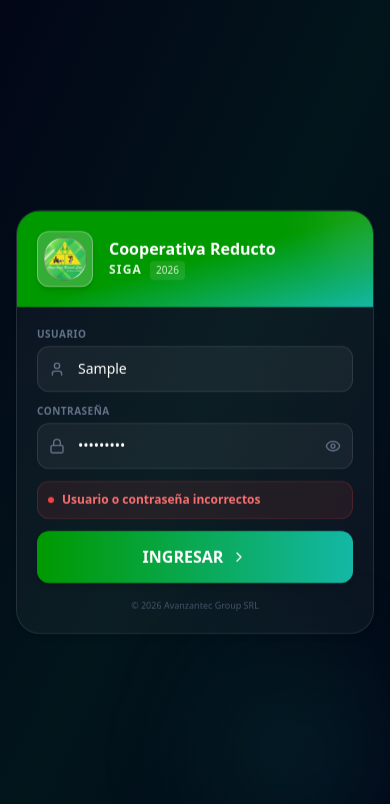
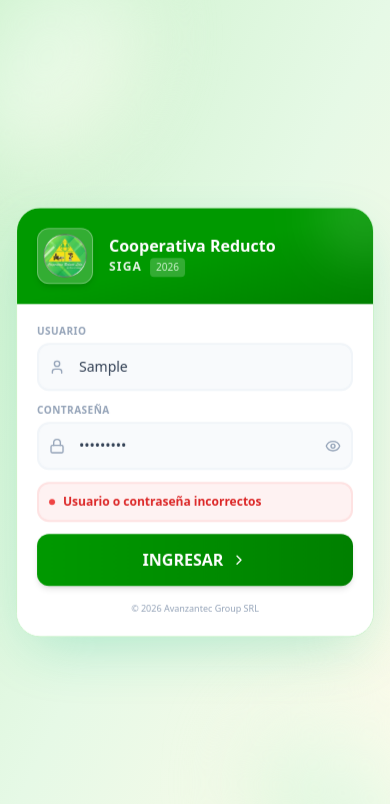
Before and after one commit to minercompany/SIGA, a Next.js app in the folder frontend/: page /login in a window 390 px wide. Both pictures are taken after typing "Sample", "Sample123" into the empty fields and a click on the button "INGRESAR". Shown: the top 804 px of the page. Built offline with nearby package versions, Linux system fonts and the light colour scheme; no server answers.

Commit message:
fix: improved search tooltip with better contrast and responsive DeadlineNotification for mobile, light background login for cooperativa

```diff
--- a/frontend/src/app/(auth)/login/page.tsx
+++ b/frontend/src/app/(auth)/login/page.tsx
@@ -149,24 +149,23 @@
     return (
         <>
             {/* ============================================================ */}
-            {/* VERSIÓN MÓVIL - DISEÑO COMPACTO PREMIUM (Solo visible en móvil) */}
+            {/* VERSIÓN MÓVIL - DISEÑO COMPACTO CON FONDO CLARO (Solo visible en móvil) */}
             {/* ============================================================ */}
-            <div className="md:hidden relative flex min-h-[100dvh] items-center justify-center overflow-hidden bg-slate-950 p-4">
-                {/* Gradient Background */}
-                <div className="absolute inset-0 bg-gradient-to-br from-slate-950 via-emerald-950/40 to-slate-950" />
-
-                {/* Glowing Orbs - Más pequeños */}
-                <div className="absolute top-0 left-0 w-[200px] h-[200px] bg-emerald-500/15 rounded-full blur-[60px]" />
-                <div className="absolute bottom-0 right-0 w-[180px] h-[180px] bg-teal-500/10 rounded-full blur-[60px]" />
+            <div className="md:hidden relative flex min-h-[100dvh] items-center justify-center overflow-hidden bg-gradient-to-br from-emerald-100 via-emerald-50 to-amber-50 p-4">
+                {/* Formas decorativas de fondo */}
+                <div className="absolute inset-0 overflow-hidden" aria-hidden="true">
+                    <div className="absolute -left-10 -top-10 h-[200px] w-[180px] rounded-[40%_60%_70%_30%/60%_30%_70%_40%] bg-gradient-to-br from-emerald-400/25 via-emerald-300/20 to-emerald-200/25 blur-2xl" />
+                    <div className="absolute -right-10 -bottom-10 h-[180px] w-[180px] rounded-[60%_40%_30%_70%/40%_70%_30%_60%] bg-gradient-to-tr from-emerald-400/25 via-emerald-300/20 to-green-400/25 blur-2xl" />
+                </div>
 
                 {/* Main Container */}
                 <main className="relative z-10 w-full max-w-sm animate-fade-in">
 
-                    {/* Compact Glass Card */}
-                    <div className="overflow-hidden rounded-3xl bg-white/[0.04] backdrop-blur-xl border border-white/10 shadow-2xl">
+                    {/* Card con sombras elegantes */}
+                    <div className="overflow-hidden rounded-3xl bg-white shadow-[0_20px_60px_-15px_rgba(16,185,129,0.3)] border border-emerald-100">
 
-                        {/* Header Compacto */}
-                        <div className="relative bg-gradient-to-br from-emerald-500 via-emerald-500 to-teal-500 px-5 py-5">
+                        {/* Header Verde */}
+                        <div className="relative bg-gradient-to-br from-emerald-500 via-emerald-500 to-emerald-600 px-5 py-5">
                             <div className="absolute -top-10 -right-10 w-24 h-24 bg-white/10 rounded-full blur-xl" />
 
                             <div className="relative z-10 flex items-center gap-4">
@@ -188,21 +187,21 @@
                                     </h1>
                                     <div className="flex items-center gap-2 mt-0.5">
                                         <span className="text-xs font-black text-white/90 tracking-widest">SIGA</span>
-                                        <span className="text-[10px] text-emerald-100 bg-white/10 px-1.5 py-0.5 rounded">2026</span>
+                                        <span className="text-[10px] text-emerald-100 bg-white/20 px-1.5 py-0.5 rounded">2026</span>
                                     </div>
                                 </div>
                             </div>
                         </div>
 
-                        {/* Form Section Compacto */}
-                        <div className="p-5">
+                        {/* Form Section Compacto con fondo claro */}
+                        <div className="p-5 bg-white">
                             <form onSubmit={handleLogin} className="space-y-3">
                                 {/* Username */}
                                 <div>
-                                    <label className="text-[10px] font-bold text-slate-500 uppercase tracking-wider mb-1 block">Usuario</label>
-                                    <div className={`relative rounded-lg transition-all ${focusedField === 'username' ? 'ring-2 ring-emerald-500/40' : ''}`}>
+                                    <label className="text-[10px] font-bold text-slate-400 uppercase tracking-wider mb-1 block">Usuario</label>
+                                    <div className={`relative rounded-xl transition-all ${focusedField === 'username' ? 'ring-2 ring-emerald-400' : ''}`}>
                                         <div className="absolute left-3 top-1/2 -translate-y-1/2">
-                                            <User className={`h-4 w-4 ${focusedField === 'username' ? 'text-emerald-400' : 'text-slate-500'}`} />
+                                            <User className={`h-4 w-4 ${focusedField === 'username' ? 'text-emerald-500' : 'text-slate-400'}`} />
                                         </div>
                                         <input
                                             type="text"
@@ -212,7 +211,7 @@
                                             onChange={(e) => setUsername(e.target.value)}
                                             onFocus={() => setFocusedField('username')}
                                             onBlur={() => setFocusedField(null)}
-                                            className="w-full rounded-lg border border-white/10 bg-white/5 py-3 pl-10 pr-3 text-white text-sm outline-none focus:border-emerald-500/50 focus:bg-white/[0.08] transition-all placeholder:text-slate-600"
+                                            className="w-full rounded-xl border-2 border-slate-100 bg-slate-50 py-3 pl-10 pr-3 text-slate-700 text-sm outline-none focus:border-emerald-400 focus:bg-white transition-all font-medium placeholder:text-slate-400"
                                             placeholder="Cédula o usuario"
                                         />
                                     </div>
@@ -220,10 +219,10 @@
 
                                 {/* Password */}
                                 <div>
-                                    <label className="text-[10px] font-bold text-slate-500 uppercase tracking-wider mb-1 block">Contraseña</label>
-                                    <div className={`relative rounded-lg transition-all ${focusedField === 'password' ? 'ring-2 ring-emerald-500/40' : ''}`}>
+                                    <label className="text-[10px] font-bold text-slate-400 uppercase tracking-wider mb-1 block">Contraseña</label>
+                                    <div className={`relative rounded-xl transition-all ${focusedField === 'password' ? 'ring-2 ring-emerald-400' : ''}`}>
                                         <div className="absolute left-3 top-1/2 -translate-y-1/2">
-                                            <Lock className={`h-4 w-4 ${focusedField === 'password' ? 'text-emerald-400' : 'text-slate-500'}`} />
+                                            <Lock className={`h-4 w-4 ${focusedField === 'password' ? 'text-emerald-500' : 'text-slate-400'}`} />
                                         </div>
                                         <input
                                             type={showPassword ? "text" : "password"}
@@ -233,13 +232,13 @@
                                             onChange={(e) => setPassword(e.target.value)}
                                             onFocus={() => setFocusedField('password')}
                                             onBlur={() => setFocusedField(null)}
-                                            className="w-full rounded-lg border border-white/10 bg-white/5 py-3 pl-10 pr-10 text-white text-sm outline-none focus:border-emerald-500/50 focus:bg-white/[0.08] transition-all placeholder:text-slate-600"
+                                            className="w-full rounded-xl border-2 border-slate-100 bg-slate-50 py-3 pl-10 pr-10 text-slate-700 text-sm outline-none focus:border-emerald-400 focus:bg-white transition-all font-medium placeholder:text-slate-400"
                                             placeholder="Tu contraseña"
                                         />
                                         <button
                                             type="button"
                                             onClick={() => setShowPassword(!showPassword)}
-                                            className="absolute right-3 top-1/2 -translate-y-1/2 text-slate-500 active:text-emerald-400"
+                                            className="absolute right-3 top-1/2 -translate-y-1/2 text-slate-400 active:text-emerald-500"
                                         >
                                             {showPassword ? <EyeOff className="h-4 w-4" /> : <Eye className="h-4 w-4" />}
                                         </button>
@@ -248,7 +247,7 @@
 
                                 {/* Error */}
                                 {error && (
-                                    <div className="rounded-lg bg-red-500/10 border border-red-500/20 p-2.5 text-xs font-bold text-red-400 flex items-center gap-2">
+                                    <div className="rounded-xl bg-red-50 border-2 border-red-100 p-2.5 text-xs font-bold text-red-600 flex items-center gap-2">
                                         <div className="h-1.5 w-1.5 rounded-full bg-red-500" />
                                         {error}
                                     </div>
@@ -258,7 +257,7 @@
                                 <button
                                     type="submit"
                                     disabled={loading}
-                                    className="w-full rounded-lg bg-gradient-to-r from-emerald-500 to-teal-500 py-3.5 font-bold text-white shadow-lg active:scale-[0.98] transition-all disabled:opacity-50"
+                                    className="w-full rounded-xl bg-gradient-to-r from-emerald-500 to-emerald-600 py-3.5 font-bold text-white shadow-lg shadow-emerald-200 active:scale-[0.98] transition-all disabled:opacity-50"
                                 >
                                     <span className="flex items-center justify-center gap-2">
                                         {loading ? (
@@ -277,7 +276,7 @@
                             </form>
 
                             {/* Footer Minimalista */}
-                            <p className="mt-4 text-center text-[9px] text-slate-600">
+                            <p className="mt-4 text-center text-[9px] text-slate-400 font-medium">
                                 © 2026 Avanzantec Group SRL
                             </p>
                         </div>
```
Also changed, not shown: frontend/src/components/DeadlineNotification.tsx (+23 -19 lines), frontend/src/components/layout/TopBar.tsx (+11 -12 lines).
